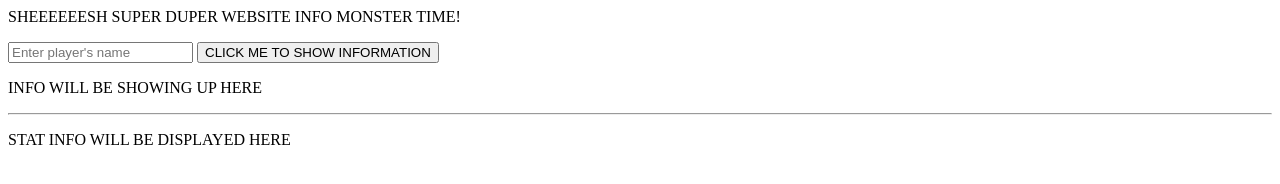
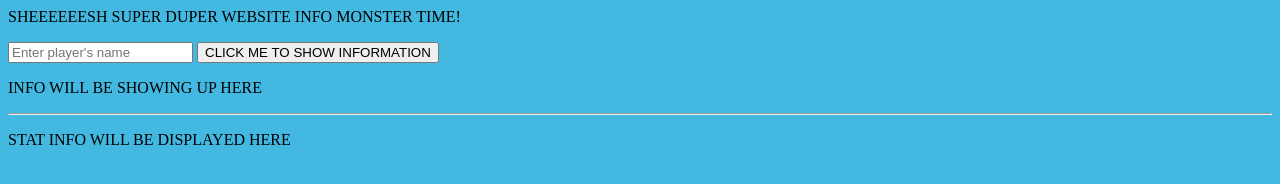
Before and after one commit to Alexawnder/NBATracker, a plain HTML site: page home.html in a window 1280 px wide. Drawn offline with Linux system fonts and the light colour scheme.

Commit message:
change bg color

```diff
--- a/home.html
+++ b/home.html
@@ -2,6 +2,7 @@
 
     <header>
         <title>NBA POG CHAMP</title>
+        <link rel="stylesheet" href="style.css">
     </header>
 
 
--- a/style.css
+++ b/style.css
@@ -0,0 +1,4 @@
+body {
+    background-color: #43b9e1;
+    ; /* Change the color code to your desired color */
+}
```
